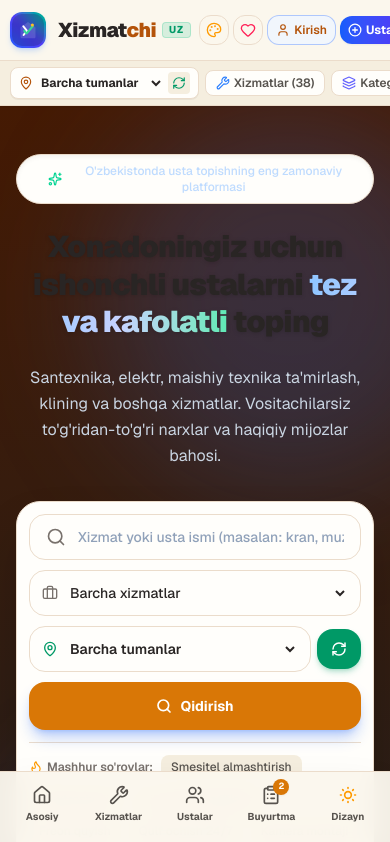
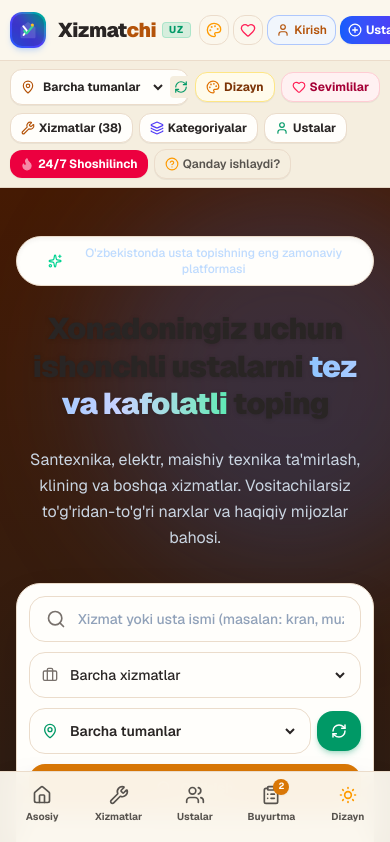
Before and after one commit to f-1331/Xizmatchi, a Next.js app: page / in a window 390 px wide. Shown: the top 842 px of the page. Built offline with nearby package versions, Linux system fonts and the light colour scheme.

Commit message:
fix: make all mobile nav items and category pills fully visible and wrapped without horizontal cutoff

```diff
--- a/src/components/Header.tsx
+++ b/src/components/Header.tsx
@@ -293,16 +293,18 @@
         </div>
       </div>
 
-      {/* TIER 2: Mobile & Tablet Quick Navigation Scrollable Strip (Visible on screens < 1024px) */}
-      <div className="lg:hidden border-t border-slate-200/80 bg-slate-50/90 backdrop-blur-xs px-2.5 py-1.5 overflow-x-auto scrollbar-none flex items-center gap-1.5 text-xs">
-        {/* District Selector & Refresh button right at the top */}
-        <div className="flex items-center gap-1 px-2 py-1 rounded-lg bg-white border border-slate-200 shadow-2xs shrink-0">
+      {/* TIER 2: Mobile & Tablet Quick Navigation (Visible on screens < 1024px) */}
+      <div className="lg:hidden border-t border-slate-200/80 bg-slate-50/95 backdrop-blur-md px-2.5 py-2 space-y-1.5 shadow-xs">
+        {/* Row 1: District Selector & Fast Actions */}
+        <div className="flex items-center justify-between gap-1.5 text-xs">
+          {/* District Selector & Refresh button */}
+          <div className="flex items-center gap-1 px-2.5 py-1.5 rounded-xl bg-white border border-slate-200 shadow-2xs flex-1 min-w-0">
             <MapPin className="w-3.5 h-3.5 text-blue-600 shrink-0" />
             <select
               aria-label="Hududni tanlang"
               value={filters.district}
               onChange={(e) => handleDistrictChange(e.target.value)}
-            className="bg-transparent font-bold text-slate-800 text-xs focus:outline-hidden cursor-pointer"
+              className="bg-transparent font-bold text-slate-800 text-xs focus:outline-hidden cursor-pointer flex-1 truncate"
             >
               {DISTRICTS.map((d) => (
                 <option key={d.id} value={d.id === 'all' ? 'all' : d.name}>
@@ -323,62 +325,67 @@
             </button>
           </div>
 
-        {/* Quick Nav Pills */}
+          {/* Theme Switcher Button */}
+          <button
+            onClick={() => setIsThemeModalOpen(true)}
+            className="flex items-center gap-1 px-2.5 py-1.5 rounded-xl bg-amber-50 hover:bg-amber-100/80 border border-amber-200 text-amber-900 font-bold shrink-0 shadow-2xs transition-colors"
+          >
+            <Palette className="w-3.5 h-3.5 text-amber-600" />
+            <span>Dizayn</span>
+          </button>
+
+          {/* Favorites Button */}
+          <button
+            onClick={() => setIsFavoritesOpen(true)}
+            className="flex items-center gap-1 px-2.5 py-1.5 rounded-xl bg-rose-50 hover:bg-rose-100/80 border border-rose-200 text-rose-800 font-bold shrink-0 shadow-2xs transition-colors"
+          >
+            <Heart className="w-3.5 h-3.5 text-rose-500" />
+            <span>{favorites.length > 0 ? `(${favorites.length})` : 'Sevimlilar'}</span>
+          </button>
+        </div>
+
+        {/* Row 2: All 5 Primary Sections - Wrapped cleanly so ALL items and their continuation are 100% visible on mobile */}
+        <div className="flex flex-wrap items-center gap-1.5 text-xs pt-0.5">
           <a
             href="#services-catalog"
-          className="flex items-center gap-1 px-2.5 py-1 rounded-lg bg-white border border-slate-200 text-slate-700 font-semibold shrink-0 hover:text-blue-600"
+            className="flex items-center gap-1 px-2.5 py-1.5 rounded-xl bg-white hover:bg-blue-50 border border-slate-200 text-slate-800 hover:text-blue-600 font-bold shadow-2xs transition-colors"
           >
-          <Wrench className="w-3.5 h-3.5 text-blue-500" />
+            <Wrench className="w-3.5 h-3.5 text-blue-600" />
             <span>Xizmatlar (38)</span>
           </a>
 
           <a
             href="#categories-section"
-          className="flex items-center gap-1 px-2.5 py-1 rounded-lg bg-white border border-slate-200 text-slate-700 font-semibold shrink-0 hover:text-blue-600"
+            className="flex items-center gap-1 px-2.5 py-1.5 rounded-xl bg-white hover:bg-blue-50 border border-slate-200 text-slate-800 hover:text-blue-600 font-bold shadow-2xs transition-colors"
           >
-          <Layers className="w-3.5 h-3.5 text-indigo-500" />
+            <Layers className="w-3.5 h-3.5 text-indigo-600" />
             <span>Kategoriyalar</span>
           </a>
 
           <a
             href="#specialists-section"
-          className="flex items-center gap-1 px-2.5 py-1 rounded-lg bg-white border border-slate-200 text-slate-700 font-semibold shrink-0 hover:text-blue-600"
+            className="flex items-center gap-1 px-2.5 py-1.5 rounded-xl bg-white hover:bg-blue-50 border border-slate-200 text-slate-800 hover:text-blue-600 font-bold shadow-2xs transition-colors"
           >
-          <User className="w-3.5 h-3.5 text-emerald-500" />
+            <User className="w-3.5 h-3.5 text-emerald-600" />
             <span>Ustalar</span>
           </a>
 
           <button
             onClick={handleEmergencyClick}
-          className="flex items-center gap-1 px-2.5 py-1 rounded-lg bg-rose-50 border border-rose-200 text-rose-700 font-bold shrink-0"
+            className="flex items-center gap-1 px-2.5 py-1.5 rounded-xl bg-rose-600 hover:bg-rose-700 text-white font-bold shadow-xs transition-colors"
           >
-          <Flame className="w-3.5 h-3.5 text-rose-600 fill-rose-600 animate-pulse" />
+            <Flame className="w-3.5 h-3.5 fill-white text-white animate-pulse" />
             <span>24/7 Shoshilinch</span>
           </button>
 
           <a
             href="#how-it-works"
-          className="flex items-center gap-1 px-2.5 py-1 rounded-lg bg-white border border-slate-200 text-slate-700 font-semibold shrink-0 hover:text-blue-600"
+            className="flex items-center gap-1 px-2.5 py-1.5 rounded-xl bg-white hover:bg-slate-100 border border-slate-200 text-slate-700 font-semibold shadow-2xs transition-colors"
           >
             <HelpCircle className="w-3.5 h-3.5 text-amber-500" />
             <span>Qanday ishlaydi?</span>
           </a>
-
-        <button
-          onClick={() => setIsFavoritesOpen(true)}
-          className="flex items-center gap-1 px-2.5 py-1 rounded-lg bg-white border border-slate-200 text-slate-700 font-semibold shrink-0"
-        >
-          <Heart className="w-3.5 h-3.5 text-rose-500" />
-          <span>Saqlanganlar {favorites.length > 0 && `(${favorites.length})`}</span>
-        </button>
-
-        <button
-          onClick={() => setIsThemeModalOpen(true)}
-          className="flex items-center gap-1 px-2.5 py-1 rounded-lg bg-amber-50 border border-amber-200 text-amber-900 font-bold shrink-0"
-        >
-          <Palette className="w-3.5 h-3.5 text-amber-600" />
-          <span>Dizayn</span>
-        </button>
+        </div>
       </div>
 
       {/* FULL RESPONSIVE DRAWER MENU (When Hamburger is clicked on screens < 1024px) */}
--- a/src/components/ServicesCatalogSection.tsx
+++ b/src/components/ServicesCatalogSection.tsx
@@ -99,7 +99,7 @@
         </div>
 
         {/* Quick category filter pills */}
-        <div className="flex items-center gap-2 overflow-x-auto pb-3 mb-6 scrollbar-none">
+        <div className="flex flex-wrap items-center gap-2 mb-6">
           {categories.map((c) => (
             <button
               key={c.id}
```
Lines whose indentation alone changed are shown as unchanged.
